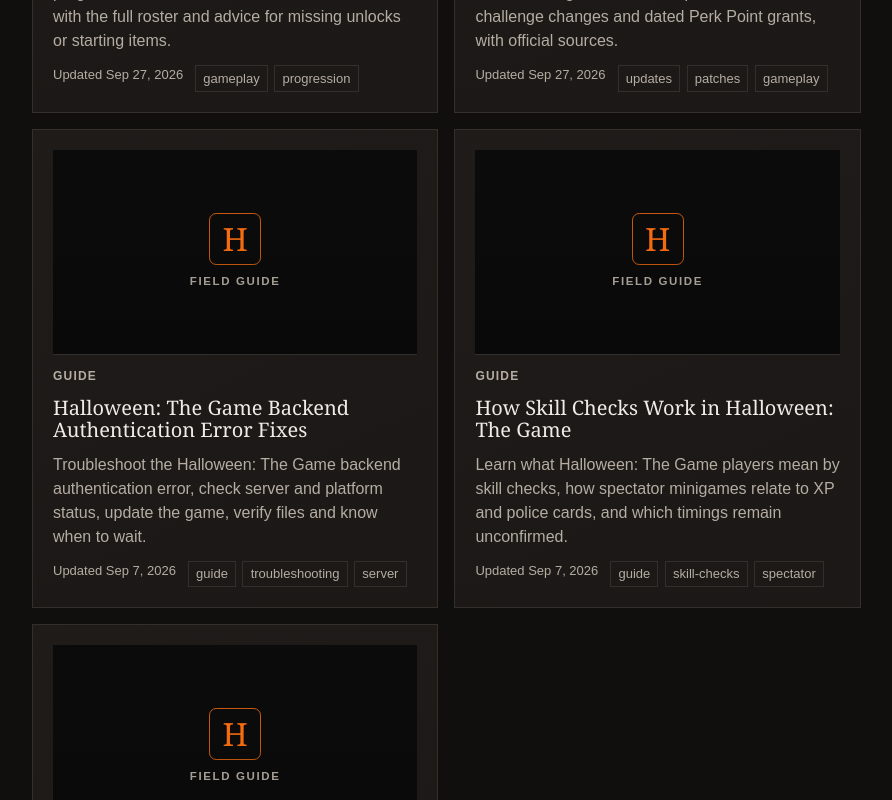
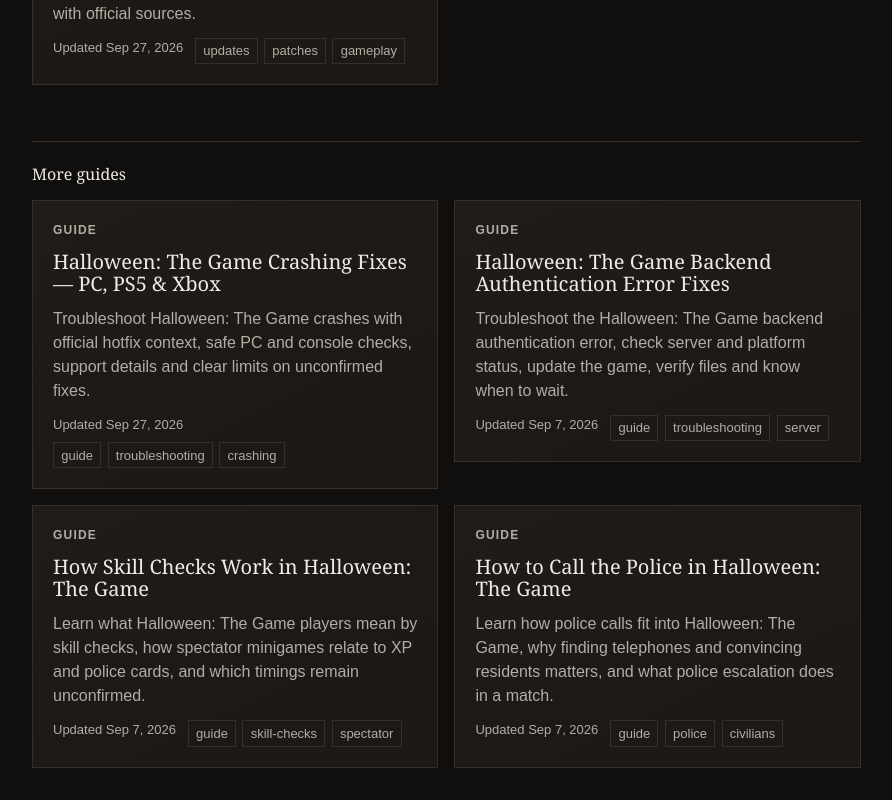
Before and after one commit to avendliu26/halloween-the-game-wiki, a Next.js app: page /guides in a window 1280 px wide. Shown: the part 2700-3500 px from the top of the page, without its empty margins (0-892 px from the left). Built offline with nearby package versions, Linux system fonts and the light colour scheme; no server answers.

Commit message:
ui: separate text-only guide cards

```diff
--- a/src/app/(site)/guides/page.tsx
+++ b/src/app/(site)/guides/page.tsx
@@ -17,6 +17,8 @@
 
 export default function GuidesPage() {
   const guides = getAllGuides();
+  const illustratedGuides = guides.filter((guide) => Boolean(guide.frontmatter.image));
+  const textGuides = guides.filter((guide) => !guide.frontmatter.image);
 
   return (
     <article className="guides-page">
@@ -27,9 +29,17 @@
         <p>{gameConfig.content.guideIndexDescription}</p>
       </header>
       <WikiPageLayout related={[{ title: "Story Challenges", href: "/challenges" }, { title: "Perks and decks", href: "/perks" }, { title: "Michael Myers abilities", href: "/characters/michael-myers" }, { title: "Playable characters", href: "/characters" }, { title: "Crossplay status", href: "/crossplay" }]}>
-      <div className="preview-grid preview-grid--guides">
-        {guides.map((guide) => <GuideCard guide={guide} key={guide.slug} />)}
-      </div>
+        <div className="preview-grid preview-grid--guides">
+          {illustratedGuides.map((guide) => <GuideCard guide={guide} key={guide.slug} />)}
+        </div>
+        {textGuides.length > 0 ? (
+          <section className="guides-text-only" aria-labelledby="more-guides-heading">
+            <h2 id="more-guides-heading">More guides</h2>
+            <div className="preview-grid preview-grid--guides preview-grid--guides-compact">
+              {textGuides.map((guide) => <GuideCard guide={guide} key={guide.slug} />)}
+            </div>
+          </section>
+        ) : null}
       </WikiPageLayout>
     </article>
   );
--- a/src/app/globals.css
+++ b/src/app/globals.css
@@ -533,38 +533,6 @@
   object-position: 50% 25%;
 }
 
-.guide-card__placeholder {
-  display: grid;
-  place-items: center;
-  align-content: center;
-  gap: 0.5rem;
-  border-bottom: 1px solid var(--color-border);
-  background:
-    radial-gradient(circle at 72% 28%, color-mix(in srgb, var(--color-primary), transparent 78%), transparent 32%),
-    linear-gradient(135deg, #151211 0%, #0d0c0c 58%, #17110d 100%);
-}
-
-.guide-card__placeholder-mark {
-  display: grid;
-  width: 3.25rem;
-  height: 3.25rem;
-  place-items: center;
-  border: 1px solid color-mix(in srgb, var(--color-primary), transparent 20%);
-  border-radius: 0.45rem;
-  color: var(--color-primary);
-  font-family: Georgia, "Times New Roman", serif;
-  font-size: 2rem;
-  line-height: 1;
-}
-
-.guide-card__placeholder-label {
-  color: var(--color-text-muted);
-  font-size: 0.72rem;
-  font-weight: 700;
-  letter-spacing: 0.14em;
-  text-transform: uppercase;
-}
-
 .home-hero__media {
   display: grid;
   align-content: center;
@@ -1258,6 +1226,24 @@
   font-family: Georgia, "Times New Roman", serif;
   font-size: 1.125rem;
   font-weight: 700;
+}
+
+.guides-text-only {
+  margin-top: 2rem;
+  padding-top: 1.5rem;
+  border-top: 1px solid var(--color-border);
+}
+
+.guides-text-only > h2 {
+  margin: 0 0 1rem;
+}
+
+.preview-grid--guides-compact .preview-card {
+  align-self: start;
+}
+
+.preview-grid--guides-compact .preview-card__link {
+  height: auto;
 }
 
 @media (min-width: 48rem) {
--- a/src/components/cards/guide-card.tsx
+++ b/src/components/cards/guide-card.tsx
@@ -17,12 +17,7 @@
           <div className="preview-card__media">
             <Image alt={frontmatter.imageAlt ?? frontmatter.title} className="guide-card__image" height={360} src={frontmatter.image} unoptimized width={640} />
           </div>
-        ) : (
-          <div aria-hidden="true" className="preview-card__media guide-card__placeholder">
-            <span className="guide-card__placeholder-mark">H</span>
-            <span className="guide-card__placeholder-label">Field Guide</span>
-          </div>
-        )}
+        ) : null}
         <p className="preview-card__eyebrow">Guide</p>
         <h3>{frontmatter.title}</h3>
         <p>{frontmatter.description}</p>
```
Also changed, not shown: 1 other file (tests, documents, lock files or other folders).
